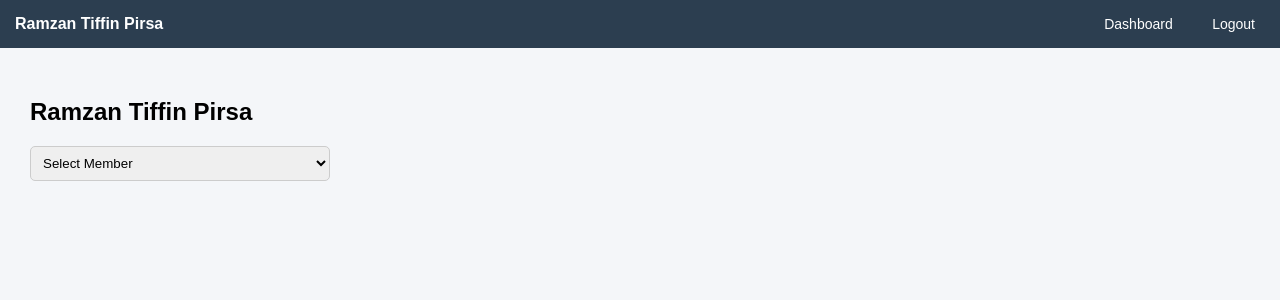
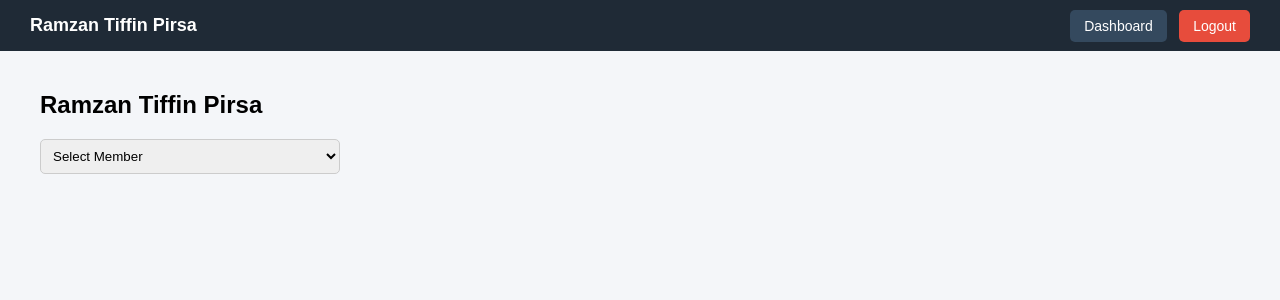
Before and after one commit to mohdkukshi/ramzan-tiffin-1447, a Flask app: template templates/attendance.html in a window 1280 px wide. Shown: the top 300 px of the page. Run offline with Flask 3, Linux system fonts and the light colour scheme; the template is opened without the code that fills it, so the values that code supplies are empty; some libraries are stand-ins or nearby versions.

Commit message:
Professional navbar + unified UI

```diff
--- a/templates/base.html
+++ b/templates/base.html
@@ -11,107 +11,89 @@
         }
 
         .navbar {
-            background: #2c3e50;
-            padding: 15px;
-            color: white;
+            background: #1f2a36;
+            padding: 15px 30px;
             display: flex;
             justify-content: space-between;
             align-items: center;
         }
 
-        .nav-left {
+        .navbar-title {
+            color: white;
+            font-size: 18px;
             font-weight: bold;
         }
 
-        .nav-right a {
-            color: white;
-            margin-left: 15px;
+        .nav-links a {
             text-decoration: none;
+            padding: 8px 14px;
+            margin-left: 8px;
+            border-radius: 5px;
             font-size: 14px;
-            padding: 6px 10px;
-            border-radius: 4px;
+            font-weight: 500;
         }
 
-        .nav-right a:hover {
-            background: rgba(255,255,255,0.15);
-        }
+        .btn-dark { background:#34495e; color:white; }
+        .btn-yellow { background:#f39c12; color:black; }
+        .btn-blue { background:#3498db; color:white; }
+        .btn-red { background:#e74c3c; color:white; }
 
         .container {
-            padding: 30px;
+            padding: 40px;
         }
 
         .card {
             background: white;
-            padding: 25px;
+            padding: 20px;
             border-radius: 8px;
-            box-shadow: 0px 4px 15px rgba(0,0,0,0.08);
-            max-width: 100%;
-        }
-
-        input, select {
-            width: 100%;
-            padding: 10px;
-            margin-bottom: 15px;
-            border-radius: 5px;
-            border: 1px solid #ccc;
+            box-shadow: 0 3px 10px rgba(0,0,0,0.08);
         }
 
         button {
-            padding: 10px 15px;
-            background: #2c3e50;
-            color: white;
+            padding: 8px 15px;
             border: none;
             border-radius: 5px;
             cursor: pointer;
         }
 
-        button:hover {
-            background: #1a252f;
+        input, select {
+            padding: 8px;
+            border-radius: 5px;
+            border: 1px solid #ccc;
         }
 
-        .flash {
-            color: green;
-            margin-bottom: 10px;
+        h2 {
+            margin-top: 0;
         }
     </style>
 </head>
+
 <body>
 
 <div class="navbar">
-    <div class="nav-left">
+    <div class="navbar-title">
         Ramzan Tiffin Pirsa {{ year }}
     </div>
 
-    <div class="nav-right">
+    <div class="nav-links">
 
         {% if request.endpoint == "dashboard" %}
-
-            <a href="{{ url_for('members') }}">Members</a>
-            <a href="{{ url_for('users') }}">Users</a>
-            <a href="{{ url_for('settings') }}">Settings</a>
-            <a href="{{ url_for('change_password') }}">Change Password</a>
-            <a href="{{ url_for('logout') }}">Logout</a>
+            <a href="{{ url_for('members') }}" class="btn-dark">Members</a>
+            <a href="{{ url_for('users') }}" class="btn-yellow">Users</a>
+            <a href="{{ url_for('settings') }}" class="btn-blue">Settings</a>
+            <a href="{{ url_for('change_password') }}" class="btn-dark">Change Password</a>
+            <a href="{{ url_for('logout') }}" class="btn-red">Logout</a>
 
         {% else %}
-
-            <a href="{{ url_for('dashboard') }}">Dashboard</a>
-            <a href="{{ url_for('logout') }}">Logout</a>
-
+            <a href="{{ url_for('dashboard') }}" class="btn-dark">Dashboard</a>
+            <a href="{{ url_for('logout') }}" class="btn-red">Logout</a>
         {% endif %}
 
     </div>
 </div>
 
 <div class="container">
-
-    {% with messages = get_flashed_messages() %}
-      {% if messages %}
-        <div class="flash">{{ messages[0] }}</div>
-      {% endif %}
-    {% endwith %}
-
     {% block content %}{% endblock %}
-
 </div>
 
 </body>
```
